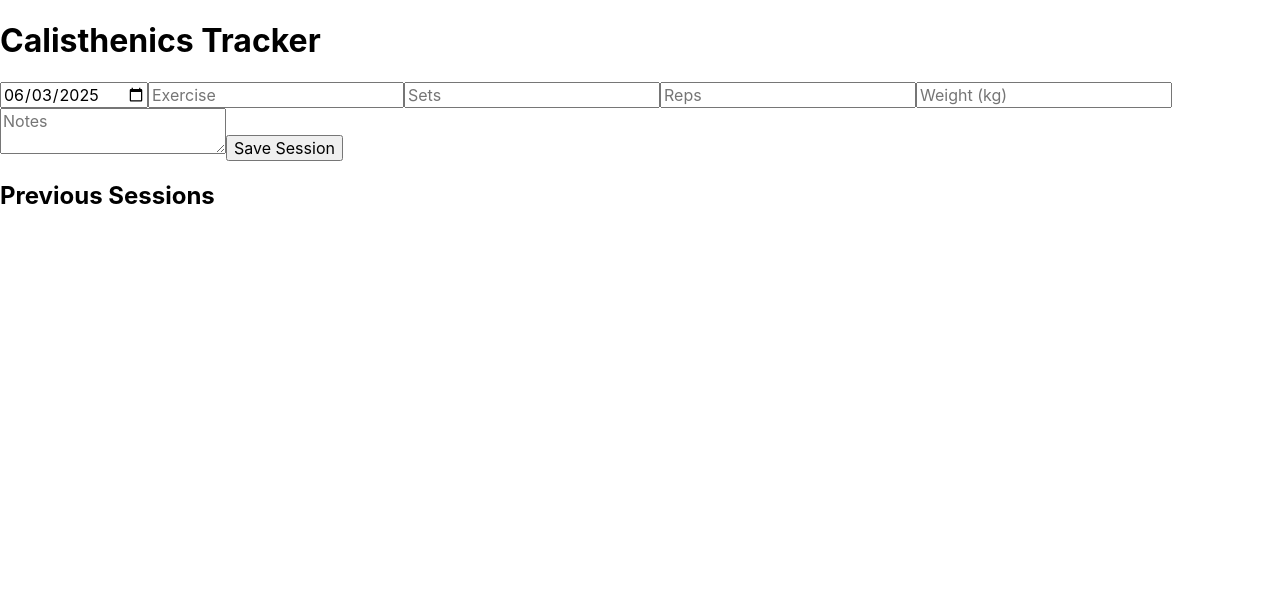
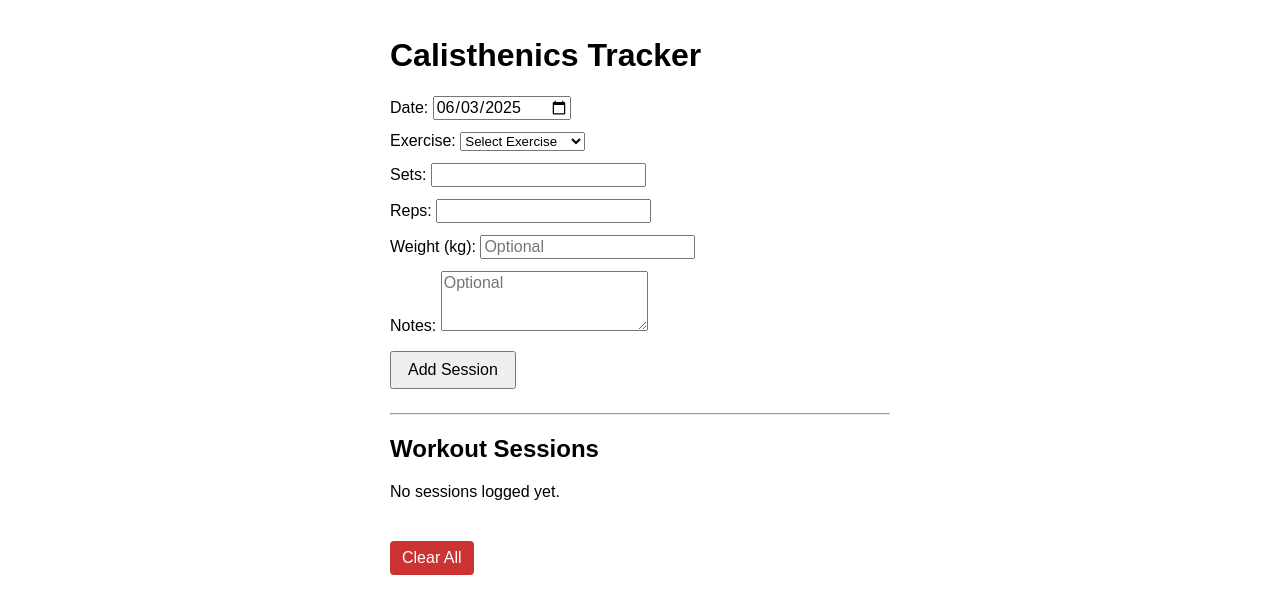
Before and after one commit to LouisBeast/take-3, a React (Create React App) app: page / in a window 1280 px wide. Shown: the top 614 px of the page. Built offline with nearby package versions, Linux system fonts and the light colour scheme.

Commit message:
Update App.js

```diff
--- a/src/App.js
+++ b/src/App.js
@@ -1,70 +1,202 @@
 import React, { useState, useEffect } from "react";
 
-function App() {
-  const [sessions, setSessions] = useState(() => {
-    const stored = localStorage.getItem("workout_sessions");
-    return stored ? JSON.parse(stored) : [];
+const recommendations = {
+  "Pull-ups": "3 sets of 5–6 reps",
+  "Assisted Pull-ups": "3 sets of 8 reps (with band)",
+  "Dips": "4 sets of 8–10 reps",
+  "Weighted Dips": "3 sets of 6–7 reps (10kg)",
+};
+
+export default function App() {
+  const [form, setForm] = useState({
+    exercise: "",
+    reps: "",
+    sets: "",
+    weight: "",
+    notes: "",
+    date: new Date().toISOString().substring(0, 10),
   });
 
-  const [form, setForm] = useState({
-    date: new Date().toISOString().split("T")[0],
-    exercise: "",
-    sets: "",
-    reps: "",
-    weight: "",
-    notes: "",
-  });
+  const [sessions, setSessions] = useState([]);
 
+  // Load from localStorage on mount
   useEffect(() => {
-    localStorage.setItem("workout_sessions", JSON.stringify(sessions));
+    const stored = localStorage.getItem("calisthenics_sessions");
+    if (stored) setSessions(JSON.parse(stored));
+  }, []);
+
+  // Save to localStorage on sessions change
+  useEffect(() => {
+    localStorage.setItem("calisthenics_sessions", JSON.stringify(sessions));
   }, [sessions]);
 
-  const handleChange = (e) => {
+  function handleChange(e) {
     const { name, value } = e.target;
-    setForm((prev) => ({ ...prev, [name]: value }));
-  };
+    setForm((f) => ({ ...f, [name]: value }));
+  }
 
-  const handleSubmit = (e) => {
+  function handleSubmit(e) {
     e.preventDefault();
-    setSessions([...sessions, { ...form }]);
-    setForm({ ...form, exercise: "", sets: "", reps: "", weight: "", notes: "" });
-  };
+    if (!form.exercise || !form.reps || !form.sets) return alert("Please fill in required fields.");
+    setSessions((prev) => [...prev, form]);
+    setForm({
+      exercise: "",
+      reps: "",
+      sets: "",
+      weight: "",
+      notes: "",
+      date: new Date().toISOString().substring(0, 10),
+    });
+  }
 
-  const recommended = {
-    "Pull-ups": "3 sets of 5–8 reps",
-    "Assisted Pull-ups": "3 sets of 8 reps",
-    Dips: "4 sets of 8–10 reps",
-    "Weighted Dips": "3 sets of 6–7 reps (10kg)",
-  };
+  function handleClear() {
+    if (window.confirm("Clear all sessions?")) {
+      setSessions([]);
+      localStorage.removeItem("calisthenics_sessions");
+    }
+  }
 
   return (
-    <div className="p-4 max-w-xl mx-auto">
-      <h1 className="text-2xl font-bold mb-4">Calisthenics Tracker</h1>
+    <div style={{ maxWidth: 500, margin: "auto", padding: 16, fontFamily: "sans-serif" }}>
+      <h1>Calisthenics Tracker</h1>
+      <form onSubmit={handleSubmit} style={{ marginBottom: 24 }}>
+        <label>
+          Date:{" "}
+          <input
+            type="date"
+            name="date"
+            value={form.date}
+            onChange={handleChange}
+            required
+          />
+        </label>
 
-      <form onSubmit={handleSubmit} className="space-y-3">
-        <input type="date" name="date" value={form.date} onChange={handleChange} className="w-full p-2 border" />
-        <input type="text" name="exercise" placeholder="Exercise" value={form.exercise} onChange={handleChange} className="w-full p-2 border" />
-        {form.exercise && recommended[form.exercise] && (
-          <div className="text-sm text-gray-600">Recommendation: {recommended[form.exercise]}</div>
+        <label style={{ display: "block", marginTop: 12 }}>
+          Exercise:{" "}
+          <select
+            name="exercise"
+            value={form.exercise}
+            onChange={handleChange}
+            required
+          >
+            <option value="">Select Exercise</option>
+            {Object.keys(recommendations).map((ex) => (
+              <option key={ex} value={ex}>
+                {ex}
+              </option>
+            ))}
+          </select>
+        </label>
+
+        {form.exercise && recommendations[form.exercise] && (
+          <div
+            style={{
+              marginTop: 6,
+              fontStyle: "italic",
+              color: "#555",
+              fontSize: "0.9rem",
+            }}
+          >
+            Recommendation: {recommendations[form.exercise]}
+          </div>
         )}
-        <input type="text" name="sets" placeholder="Sets" value={form.sets} onChange={handleChange} className="w-full p-2 border" />
-        <input type="text" name="reps" placeholder="Reps" value={form.reps} onChange={handleChange} className="w-full p-2 border" />
-        <input type="text" name="weight" placeholder="Weight (kg)" value={form.weight} onChange={handleChange} className="w-full p-2 border" />
-        <textarea name="notes" placeholder="Notes" value={form.notes} onChange={handleChange} className="w-full p-2 border"></textarea>
-        <button type="submit" className="bg-blue-500 text-white px-4 py-2 rounded">Save Session</button>
+
+        <label style={{ display: "block", marginTop: 12 }}>
+          Sets:{" "}
+          <input
+            type="number"
+            name="sets"
+            min="1"
+            value={form.sets}
+            onChange={handleChange}
+            required
+          />
+        </label>
+
+        <label style={{ display: "block", marginTop: 12 }}>
+          Reps:{" "}
+          <input
+            type="number"
+            name="reps"
+            min="1"
+            value={form.reps}
+            onChange={handleChange}
+            required
+          />
+        </label>
+
+        <label style={{ display: "block", marginTop: 12 }}>
+          Weight (kg):{" "}
+          <input
+            type="number"
+            name="weight"
+            min="0"
+            value={form.weight}
+            onChange={handleChange}
+            placeholder="Optional"
+          />
+        </label>
+
+        <label style={{ display: "block", marginTop: 12 }}>
+          Notes:{" "}
+          <textarea
+            name="notes"
+            value={form.notes}
+            onChange={handleChange}
+            placeholder="Optional"
+            rows={3}
+          />
+        </label>
+
+        <button
+          type="submit"
+          style={{
+            marginTop: 16,
+            padding: "8px 16px",
+            fontSize: "1rem",
+            cursor: "pointer",
+          }}
+        >
+          Add Session
+        </button>
       </form>
 
-      <h2 className="text-xl font-semibold mt-6 mb-2">Previous Sessions</h2>
-      <ul className="space-y-2">
-        {sessions.map((s, idx) => (
-          <li key={idx} className="border p-2 rounded">
-            <strong>{s.date}</strong> - {s.exercise} ({s.sets} sets of {s.reps} reps @ {s.weight}kg)
-            <div className="text-sm text-gray-600">{s.notes}</div>
+      <hr />
+
+      <h2>Workout Sessions</h2>
+      {sessions.length === 0 && <p>No sessions logged yet.</p>}
+      <ul style={{ listStyle: "none", paddingLeft: 0 }}>
+        {sessions.map((s, i) => (
+          <li
+            key={i}
+            style={{
+              border: "1px solid #ddd",
+              borderRadius: 4,
+              padding: 8,
+              marginBottom: 8,
+            }}
+          >
+            <strong>{s.date}</strong> - {s.exercise} - {s.sets} sets × {s.reps} reps{" "}
+            {s.weight && `@ ${s.weight}kg`} <br />
+            {s.notes && <em>Notes: {s.notes}</em>}
           </li>
         ))}
       </ul>
+
+      <button
+        onClick={handleClear}
+        style={{
+          marginTop: 24,
+          backgroundColor: "#c33",
+          color: "#fff",
+          border: "none",
+          padding: "8px 12px",
+          cursor: "pointer",
+          borderRadius: 4,
+        }}
+      >
+        Clear All
+      </button>
     </div>
   );
 }
-
-export default App;
```
